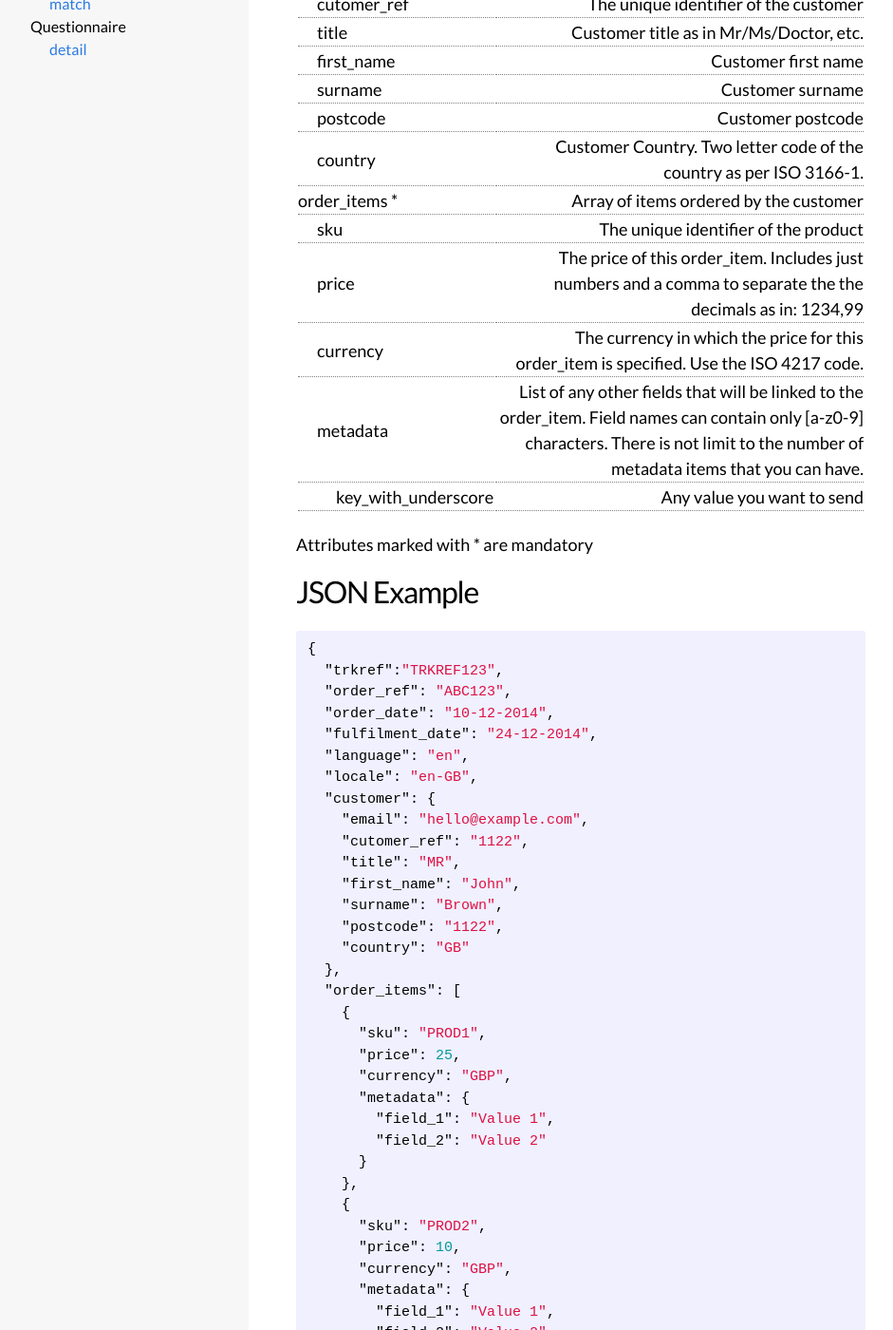
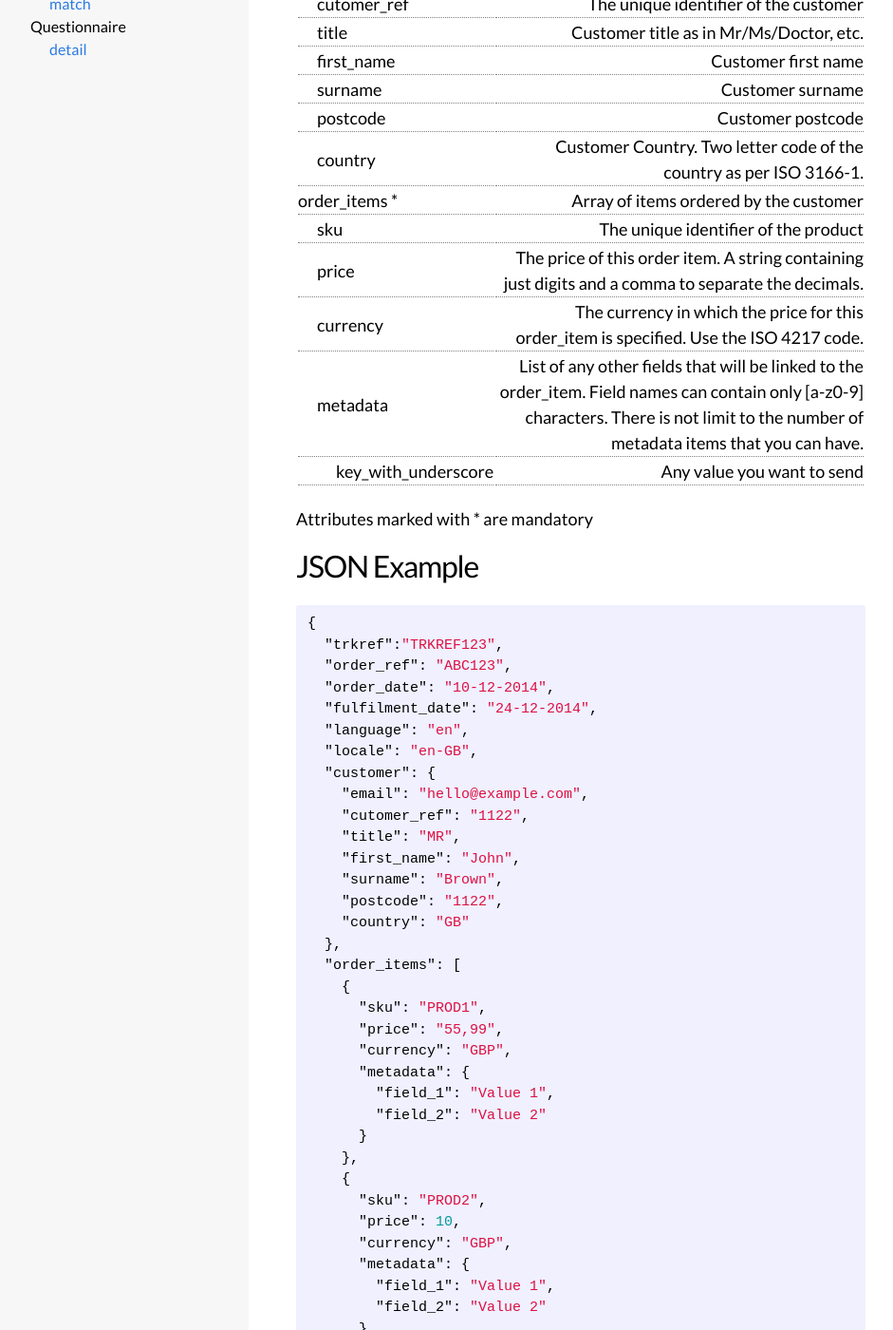
Before and after one commit to reevoo/reevoo.github.io, a Jekyll site: the page built from docs/reevooapi/customer-order/customer-order-single-submission.markdown, in a window 1280 px wide and 1400 px high, scrolled down 1259 px. Shown: the whole window at 95% size, without its empty margins (153-1094 px from the left). Built offline with Jekyll 4.4.1, drawn with Linux system fonts in a browser that asks for light colours.

Commit message:
Fix the wrong price example.

```diff
--- a/docs/reevooapi/customer-order/customer-order-single-submission.markdown
+++ b/docs/reevooapi/customer-order/customer-order-single-submission.markdown
@@ -42,7 +42,7 @@ If the customer order is accepted a 202 response code will be sent back, along w
 |<span class="indent-1">country</span>            |Customer Country. Two letter code of the country as per ISO 3166-1.|
 |order_items *                                    |Array of items ordered by the customer|
 |<span class="indent-1">sku</span>                |The unique identifier of the product|
-|<span class="indent-1">price</span>              |The price of this order_item. Includes just numbers and a comma to separate the the decimals as in: 1234,99|
+|<span class="indent-1">price</span>              |The price of this order item. A string containing just digits and a comma to separate the decimals.|
 |<span class="indent-1">currency</span>           |The currency in which the price for this order_item is specified. Use the ISO 4217 code.|
 |<span class="indent-1">metadata</span>           |List of any other fields that will be linked to the order_item. Field names can contain only [a-z0-9] characters. There is not limit to the number of metadata items that you can have.|
 |<span class="indent-2">key_with_underscore</span>|Any value you want to send|
@@ -70,7 +70,7 @@ Attributes marked with * are mandatory
   "order_items": [
     {
       "sku": "PROD1",
-      "price": 25,
+      "price": "55,99",
       "currency": "GBP",
       "metadata": {
         "field_1": "Value 1",
```
